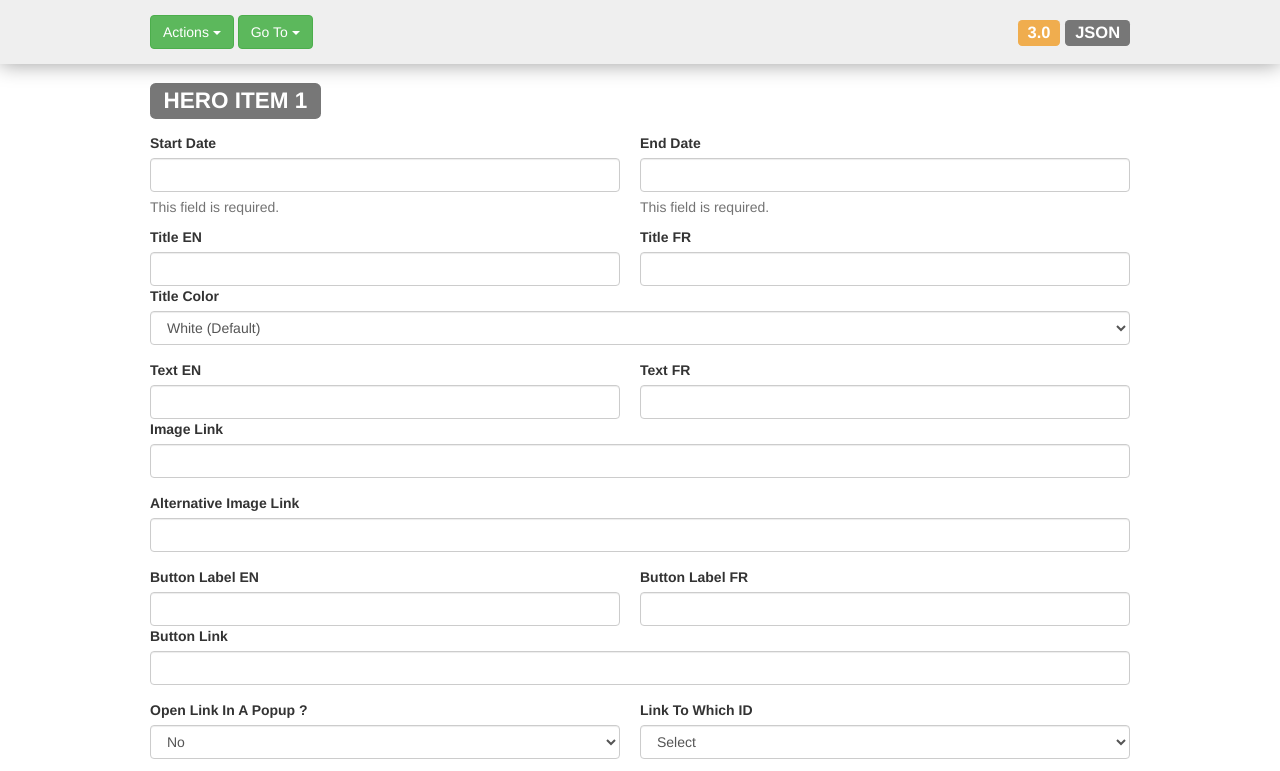
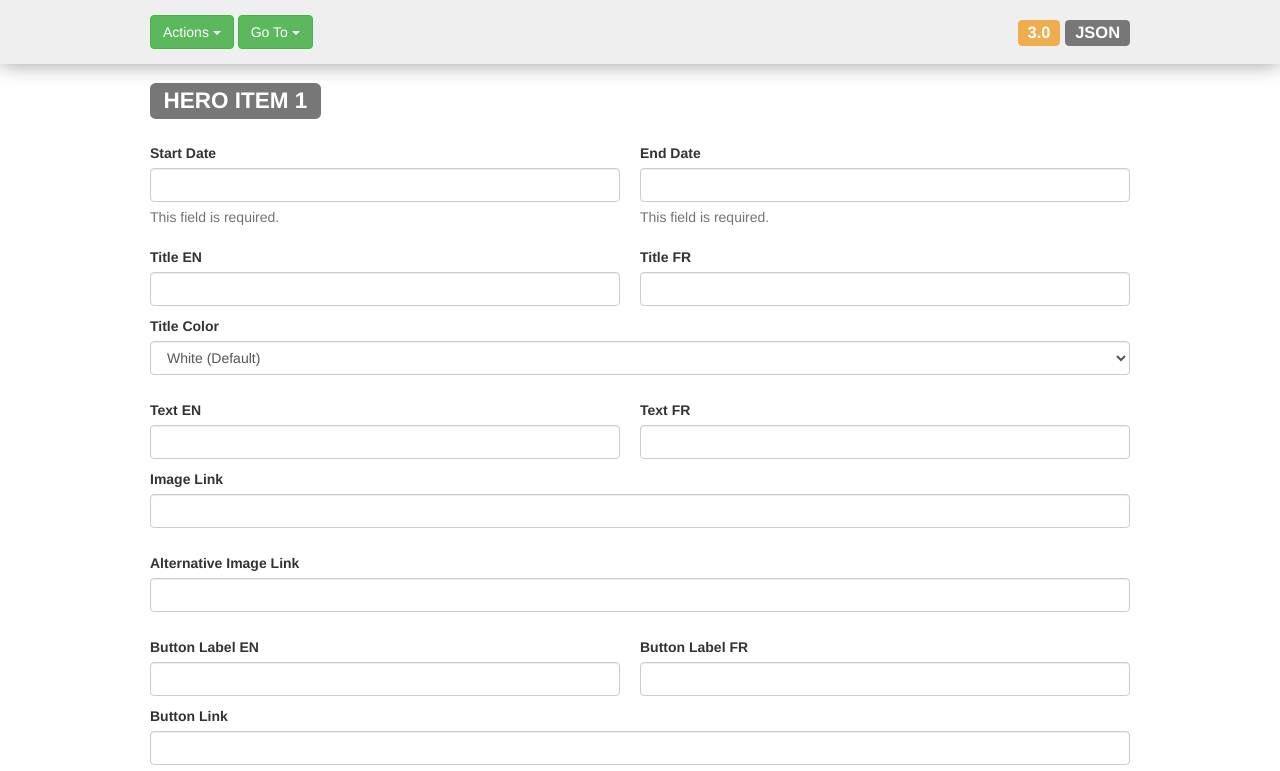
Before and after one commit to davidemaser/davidemaser.github.io, a plain HTML site: page pgd/clone/index.html in a window 1280 px wide. Shown: the top 771 px of the page. Drawn offline with nearby package versions, Linux system fonts and the light colour scheme.

Commit message:
Release object

```diff
--- a/pgd/clone/index.html
+++ b/pgd/clone/index.html
@@ -69,6 +69,9 @@
       }
       legend {
         margin-top: 20px;
+      }
+      label {
+          margin-top: 10px;
       }
       h2.heading-reference {
         padding: 10px 0;
```
